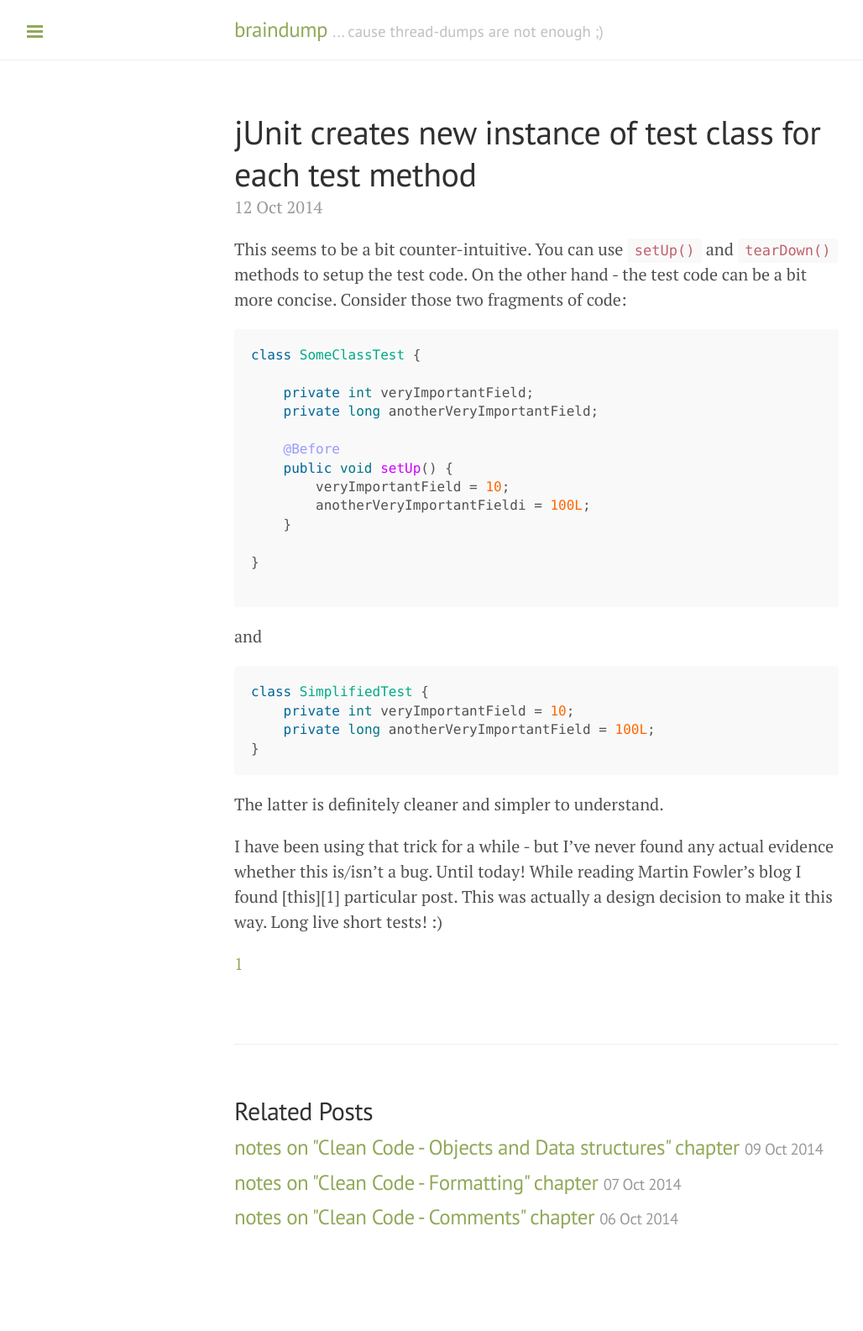
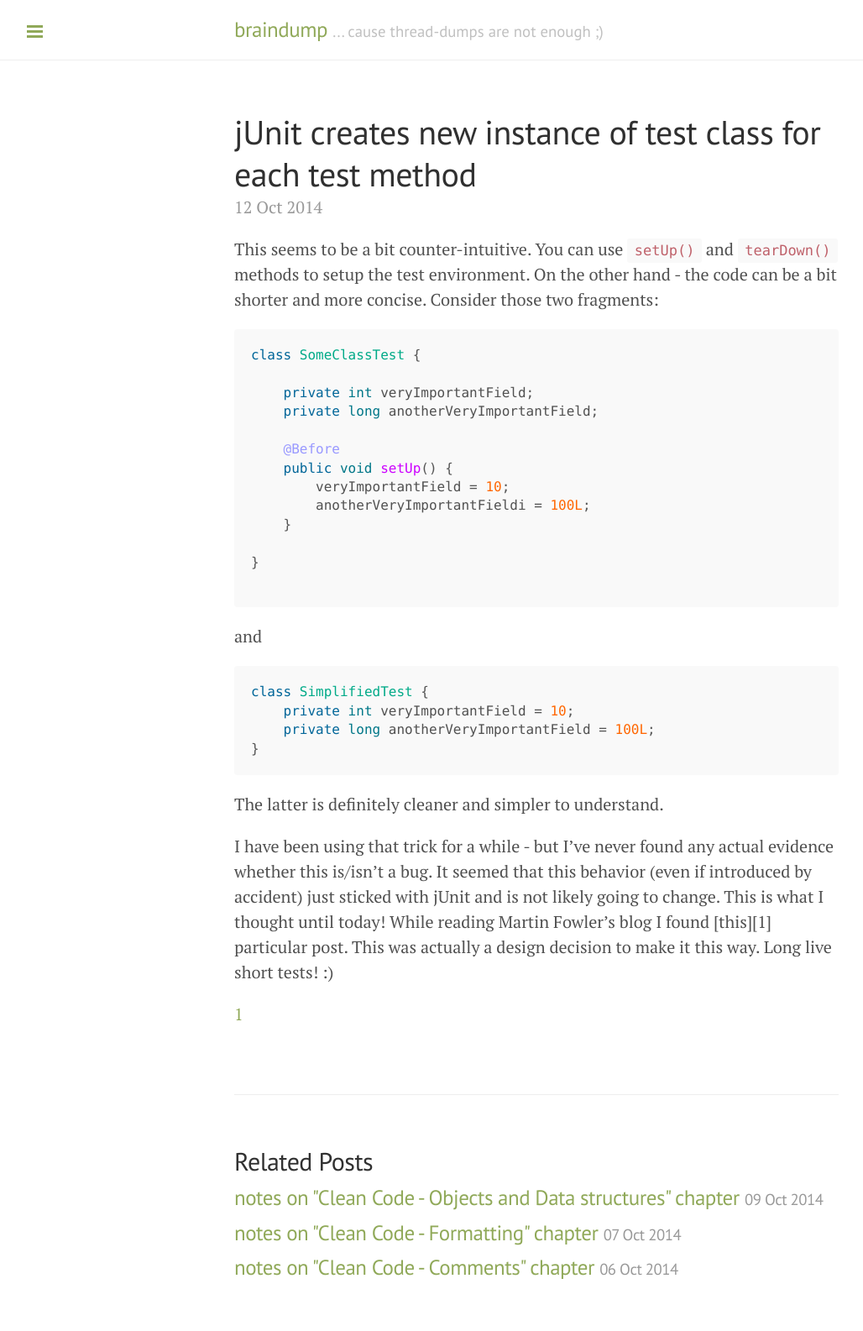
Before and after one commit to pkoperek/braindump, a Jekyll site: the page built from _posts/2014-10-12-junit-creates-new-instance-each-tc.md, in a window 1280 px wide. Shown: the whole page at 84% size, without its empty margins (1-1029 px from the left). Built offline with Jekyll 4.4.1, drawn with Linux system fonts in a browser that asks for light colours; Markdown is read by kramdown in place of the engine named in the settings; before the commit the page ends 1525 px from its top, so only the background shows below that.

Commit message:
text improvements

````diff
--- a/_posts/2014-10-12-junit-creates-new-instance-each-tc.md
+++ b/_posts/2014-10-12-junit-creates-new-instance-each-tc.md
@@ -3,7 +3,7 @@ layout: post
 title: jUnit creates new instance of test class for each test method
 ---
 
-This seems to be a bit counter-intuitive. You can use `setUp()` and `tearDown()` methods to setup the test code. On the other hand - the test code can be a bit more concise. Consider those two fragments of code:
+This seems to be a bit counter-intuitive. You can use `setUp()` and `tearDown()` methods to setup the test environment. On the other hand - the code can be a bit shorter and more concise. Consider those two fragments:
 
 ```java
 class SomeClassTest {
@@ -32,6 +32,6 @@ class SimplifiedTest {
 
 The latter is definitely cleaner and simpler to understand.
 
-I have been using that trick for a while - but I've never found any actual evidence whether this is/isn't a bug. Until today! While reading Martin Fowler's blog I found [this][1] particular post. This was actually a design decision to make it this way. Long live short tests! :)
+I have been using that trick for a while - but I've never found any actual evidence whether this is/isn't a bug. It seemed that this behavior (even if introduced by accident) just sticked with jUnit and is not likely going to change. This is what I thought until today! While reading Martin Fowler's blog I found [this][1] particular post. This was actually a design decision to make it this way. Long live short tests! :)
 
 [1](http://martinfowler.com/bliki/JunitNewInstance.html)
````
